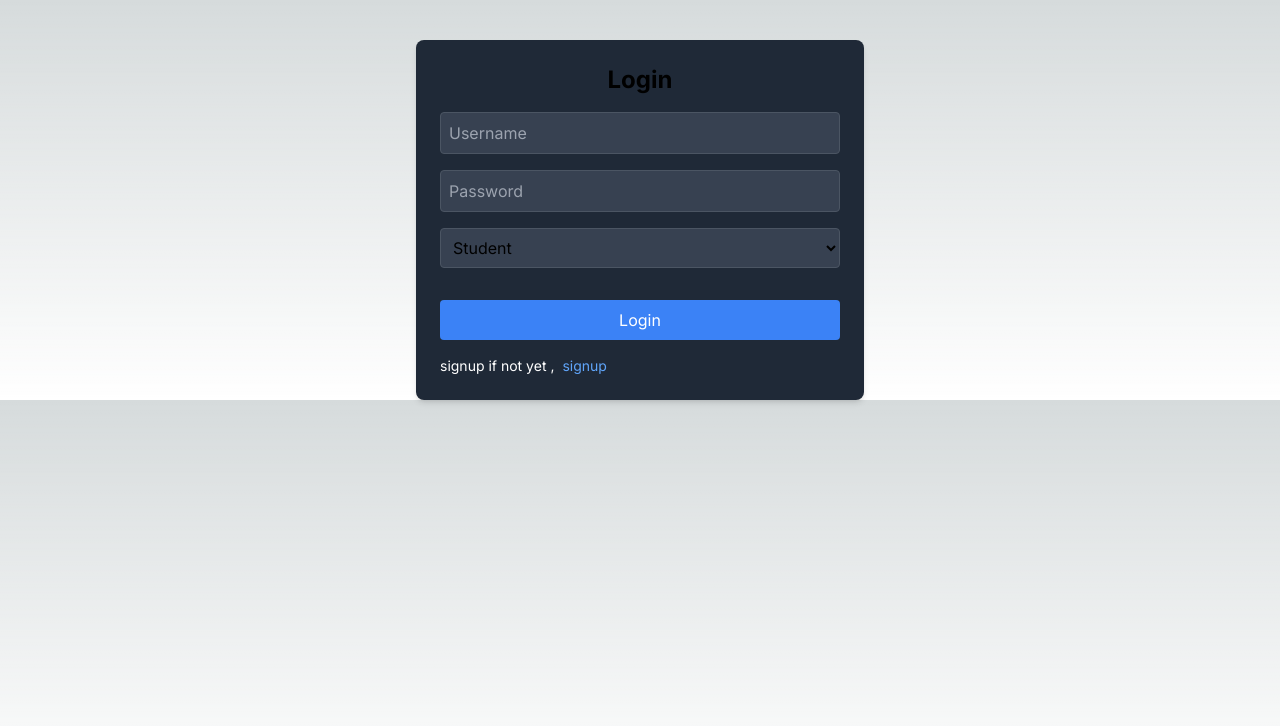
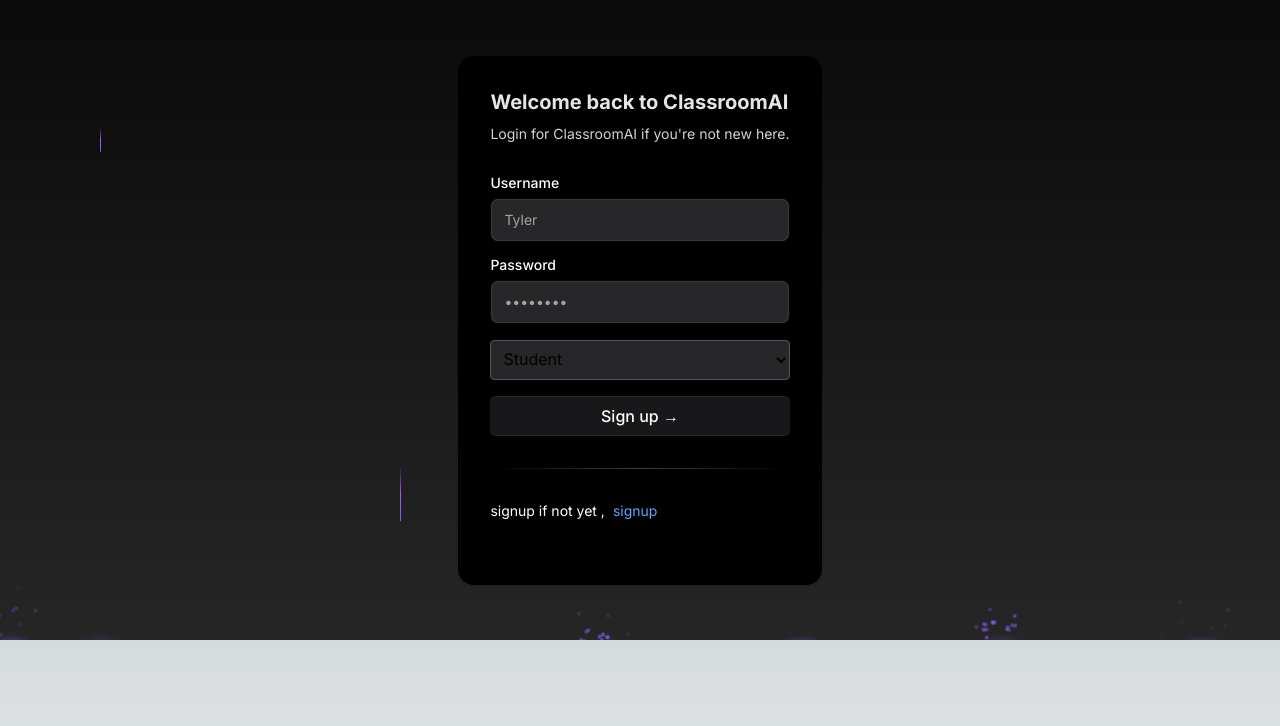
Before and after one commit to ankan20/Classroom-AI-SIH24, a Next.js app: page /login in a window 1280 px wide. Shown: the top 726 px of the page. Built offline with nearby package versions, Linux system fonts and the light colour scheme.

Commit message:
login ui changes added

```diff
--- a/src/app/(auth)/login/page.tsx
+++ b/src/app/(auth)/login/page.tsx
@@ -1,11 +1,12 @@
-"use client"
-
 import Login from "@/components/LoginPage"
-
+import { BackgroundBeamsWithCollision } from "@/components/ui/background-beams-with-collision";
 function page (){
     return (
         <div>
+
+            <BackgroundBeamsWithCollision >
             <Login />
+            </BackgroundBeamsWithCollision>
         </div>
     )
 }
--- a/src/components/LoginPage.tsx
+++ b/src/components/LoginPage.tsx
@@ -1,7 +1,12 @@
+"use client"
 import React, { useState } from "react";
 import axios from "axios";
 import { useRouter } from "next/navigation";
 import Link from "next/link";
+import { Label } from "@/components/ui/label";
+import { Input } from "@/components/ui/input";
+import { cn } from "@/lib/utils";
+
 
 const Login = () => {
   const [username, setUsername] = useState('');
@@ -38,7 +43,7 @@
 
   return (
     <div>
-      <form onSubmit={handleLogin} className="flex flex-col max-w-md p-6 mx-auto mt-10 bg-gray-800 rounded-lg shadow-md">
+      {/* <form onSubmit={handleLogin} className="flex flex-col max-w-md p-6 mx-auto mt-10 bg-gray-800 rounded-lg shadow-md">
       <h2 className="mb-4 text-2xl font-bold text-center text-primary">Login</h2>
       <input
         type="text"
@@ -72,10 +77,88 @@
       <p className="text-sm font-normal text-white mt-4">signup if not yet ,
         <Link href={"/signup"} className="text-blue-400 hover:underline ml-2">signup</Link>
       </p>
-    </form>
+    </form> */}
+    <div className="max-w-md w-full mx-auto rounded-none md:rounded-2xl p-4 md:p-8 shadow-input bg-white dark:bg-black">
+      <h2 className="font-bold text-xl text-neutral-800 dark:text-neutral-200">
+        Welcome back to ClassroomAI
+      </h2>
+      <p className="text-neutral-600 text-sm max-w-sm mt-2 dark:text-neutral-300">
+            Login for ClassroomAI if you're not new here.
+      </p>
+
+      <form className="my-8" onSubmit={handleLogin}>
+        <div className="flex flex-col md:flex-row space-y-2 md:space-y-0 md:space-x-2 mb-4">
+          <LabelInputContainer>
+            <Label htmlFor="firstname">Username</Label>
+            <Input type="text"
+        placeholder="Tyler"
+        value={username}
+        onChange={(e) => setUsername(e.target.value)}
+        required />
+          </LabelInputContainer>
+
+        </div>
+        <LabelInputContainer className="mb-4">
+          <Label htmlFor="password">Password</Label>
+          <Input  placeholder="••••••••" type="password"
+         value={password}
+         onChange={(e) => setPassword(e.target.value)}
+         required />
+        </LabelInputContainer>
+        <select
+         value={role}
+         onChange={(e) => setRole(e.target.value as 'admin' | 'teacher' | 'student')}
+        className="p-2 mb-4 bg-gray-50 dark:bg-zinc-800 border border-gray-600 rounded w-full cursor-pointer"
+      >
+        <option value="admin" className="cursor-pointer">Admin</option>
+        <option value="teacher" className="cursor-pointer">Teacher</option>
+        <option value="student" className="cursor-pointer">Student</option>
+      </select>
+        <button
+          className="bg-gradient-to-br relative group/btn from-black dark:from-zinc-900 dark:to-zinc-900 to-neutral-600 block dark:bg-zinc-800 w-full text-white rounded-md h-10 font-medium shadow-[0px_1px_0px_0px_#ffffff40_inset,0px_-1px_0px_0px_#ffffff40_inset] dark:shadow-[0px_1px_0px_0px_var(--zinc-800)_inset,0px_-1px_0px_0px_var(--zinc-800)_inset]"
+          type="submit"
+        >
+          Sign up &rarr;
+          <BottomGradient />
+        </button>
+
+        <div className="bg-gradient-to-r from-transparent via-neutral-300 dark:via-neutral-700 to-transparent my-8 h-[1px] w-full" />
+        {message && checkMessage && <p className="mt-4 text-center text-green-500">{message}</p>}
+      {message && !checkMessage && <p className="mt-4 text-center text-red-500">{message}</p>}
+      <p className="text-sm font-normal text-white mt-4">signup if not yet ,
+        <Link href={"/signup"} className="text-blue-400 hover:underline ml-2">signup</Link>
+      </p>
+
+      </form>
+    </div>
 
     </div>
   );
 };
 
+
+const BottomGradient = () => {
+  return (
+    <>
+      <span className="group-hover/btn:opacity-100 block transition duration-500 opacity-0 absolute h-px w-full -bottom-px inset-x-0 bg-gradient-to-r from-transparent via-cyan-500 to-transparent" />
+      <span className="group-hover/btn:opacity-100 blur-sm block transition duration-500 opacity-0 absolute h-px w-1/2 mx-auto -bottom-px inset-x-10 bg-gradient-to-r from-transparent via-indigo-500 to-transparent" />
+    </>
+  );
+};
+
+const LabelInputContainer = ({
+  children,
+  className,
+}: {
+  children: React.ReactNode;
+  className?: string;
+}) => {
+  return (
+    <div className={cn("flex flex-col space-y-2 w-full", className)}>
+      {children}
+    </div>
+  );
+};
+
+
 export default Login;
--- a/src/components/SignupPage.tsx
+++ b/src/components/SignupPage.tsx
@@ -190,11 +190,11 @@
         <select
         value={role}
         onChange={(e) => setRole(e.target.value as Role)}
-        className="p-2 mb-4 bg-gray-50 dark:bg-zinc-800 border border-gray-600 rounded w-full "
+        className="p-2 mb-4 bg-gray-50 dark:bg-zinc-800 border border-gray-600 rounded w-full cursor-pointer"
       >
-        <option value="admin">Admin</option>
-        <option value="teacher">Teacher</option>
-        <option value="student">Student</option>
+        <option value="admin" className="cursor-pointer">Admin</option>
+        <option value="teacher" className="cursor-pointer">Teacher</option>
+        <option value="student" className="cursor-pointer">Student</option>
       </select>
 
       {role === 'student' && (
```
